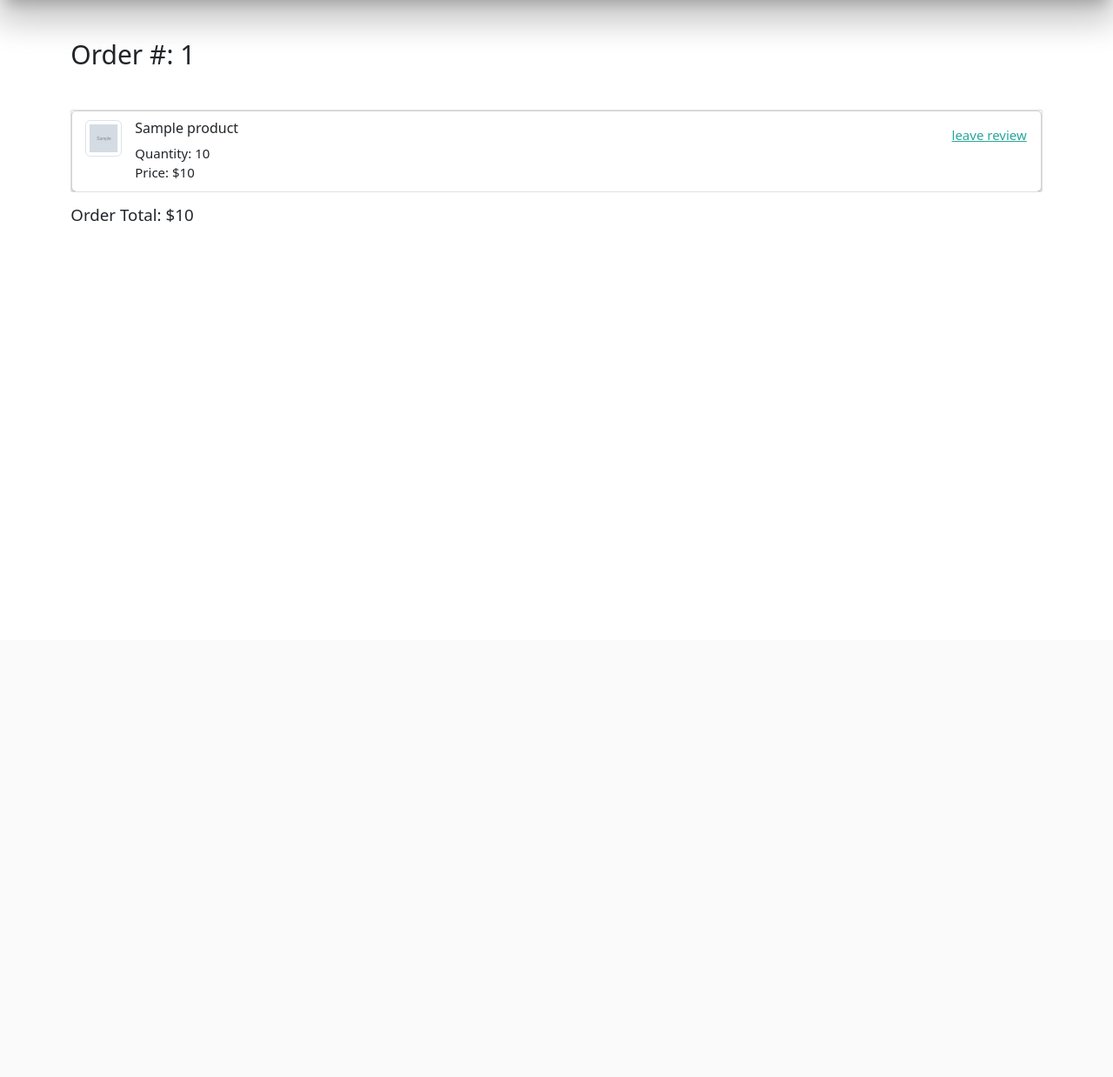
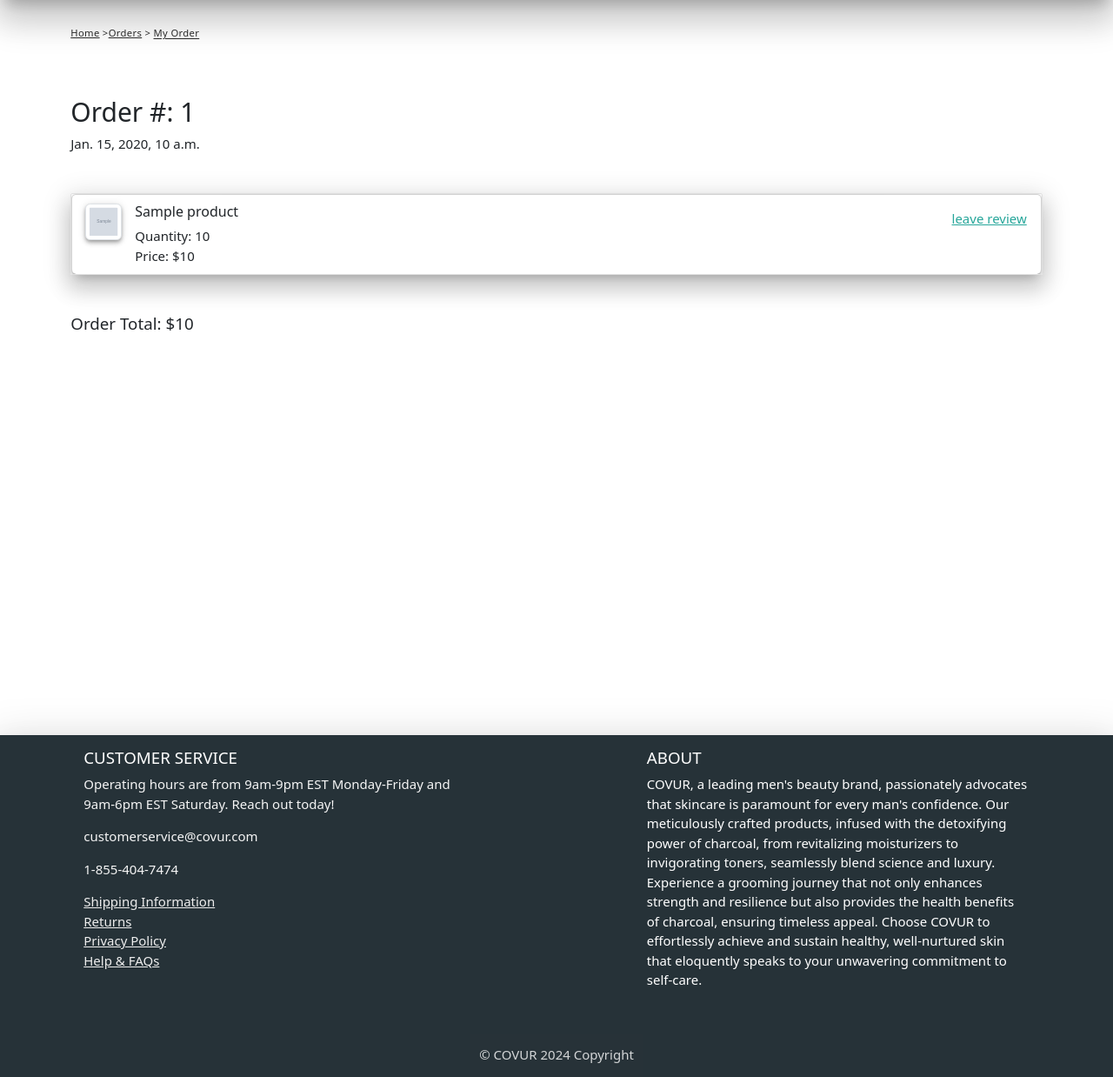
Before and after one commit to smackeem/COVUR, a Django app: template main_app/templates/orders/details.html in a window 1280 px wide. Shown: the part 64-1302 px from the top of the page at 87% size. Before the commit the page ends 319 px from the top, so only its background shows below. Run offline with Django 5.2, Linux system fonts and the light colour scheme; the template is opened without the code that fills it: most values are stand-ins (such as "Sample title", 1, 10 or a date in 2020); grey boxes marked "Sample" are stand-in pictures; some libraries are stand-ins or nearby versions.

Commit message:
Styled templates using bootstrap and materialize.

```diff
--- a/main_app/templates/base.html
+++ b/main_app/templates/base.html
@@ -22,26 +22,38 @@
   </head>
   <body>
     <header class="navbar-fixed">
-      <nav class="px-4 blue-grey darken-4 z-depth-5" >
+      <nav class="px-4 blue-grey darken-4 z-depth-5">
         <div class="nav-wrapper">
           <ul>
-            <li><a href="/" class="left brand-logo no_underline">COVUR<i class="large material-icons right">store</i></a></li>
+            <li>
+              <a href="/" class="left brand-logo no_underline"
+                >COVUR<i class="large material-icons right">store</i></a
+              >
+            </li>
           </ul>
           <ul class="right">
-            <li >
-              <a class="d-flex no_underline " href="{% url 'cart' %}">
+            <li>
+              <a class="d-flex no_underline" href="{% url 'cart' %}">
                 <i class="medium material-icons right">shopping_cart</i>
-                {% if cart.num_of_items %}<span class="align-self-start" id="num_of_items"
+                {% if cart.num_of_items %}<span
+                  class="align-self-start"
+                  id="num_of_items"
                   >{{cart.num_of_items}}
                 </span>
                 {% else %} 0 {% endif %}</a
               >
             </li>
             {% if request.user.is_authenticated %}
-            <li><a class="no_underline" href="{% url 'orders' %}">ORDERS</a></li>
-            <li><a class="no_underline" href="{% url 'logout' %}">LOGOUT</a></li>
+            <li>
+              <a class="no_underline" href="{% url 'orders' %}">ORDERS</a>
+            </li>
+            <li>
+              <a class="no_underline" href="{% url 'logout' %}">LOGOUT</a>
+            </li>
             {% else %}
-            <li><a class="no_underline" href="{% url 'signup' %}">SIGN UP</a></li>
+            <li>
+              <a class="no_underline" href="{% url 'signup' %}">SIGN UP</a>
+            </li>
             <li><a class="no_underline" href="{% url 'login' %}">LOGIN</a></li>
             {% endif %}
           </ul>
@@ -69,17 +81,16 @@
       </script>
     </header>
     {% if messages %} {% for message in messages %}
-      <div class="alert alert-{{ message.tags }} alert-dismissible fade show">
-        {{ message|safe }}
+    <div class="alert alert-{{ message.tags }} alert-dismissible fade show">
+      {{ message|safe }}
     </div>
-      {% endfor %}
-      {% endif %}
-    <main class="container">
-       {% block content %} {% endblock %}
+    {% endfor %} {% endif %}
+    <main>
+      {% block content %} {% endblock %}
       <script src="{% static 'script/script.js' %}"></script>
     </main>
 
-    <!-- <footer class="mt-5 page-footer">
+    <footer class="mt-5 page-footer d-flex flex-column align-items-center blue-grey darken-4 z-depth-5">
       <div class="container">
         <div class="row p-3">
           <div class="col l6 s12">
@@ -109,20 +120,22 @@
           <div class="col l4 offset-l2 s12">
             <h5 class="white-text">ABOUT</h5>
             <p>
-              COVUR, a premier men's beauty brand, champions the idea that
-              skincare is essential for every man's confidence. Our meticulously
-              crafted products, from revitalizing moisturizers to invigorating
-              toners, blend science and luxury to ensure a grooming experience
-              that enhances strength, resilience, and timeless appeal. Choose
-              COVUR to effortlessly achieve and maintain healthy, well-nurtured
-              skin that speaks volumes about your self-care commitment.
+              COVUR, a leading men's beauty brand, passionately advocates that
+              skincare is paramount for every man's confidence. Our meticulously
+              crafted products, infused with the detoxifying power of charcoal,
+              from revitalizing moisturizers to invigorating toners, seamlessly
+              blend science and luxury. Experience a grooming journey that not
+              only enhances strength and resilience but also provides the health
+              benefits of charcoal, ensuring timeless appeal. Choose COVUR to
+              effortlessly achieve and sustain healthy, well-nurtured skin that
+              eloquently speaks to your unwavering commitment to self-care.
             </p>
           </div>
         </div>
       </div>
-      <div class="footer-copyright">
+      <div class="footer-copyright d-flex justify-content-center">
         <div class="container">© COVUR 2024 Copyright</div>
       </div>
-    </footer> -->
+    </footer>
   </body>
 </html>
--- a/main_app/templates/checkout.html
+++ b/main_app/templates/checkout.html
@@ -1,5 +1,5 @@
 {% extends 'base.html' %} {% block content %}
-
+<div class="container">
 <section>
     <div class="product">
       <img src="https://i.imgur.com/EHyR2nP.png" alt="The cover of Stubborn Attachments" />
@@ -16,7 +16,7 @@
         <button type="submit" id="checkout-button">Checkout</button>
     </form>
   </section>
-
+</div>
 {% endblock %}
 <script>
 
--- a/main_app/templates/login.html
+++ b/main_app/templates/login.html
@@ -1,5 +1,5 @@
 {% extends 'base.html' %} {% block content %}
-
+<div class="container">
 
 {% if next %}
     <p class="warning">Please login to access this page.</p>
@@ -25,5 +25,5 @@
       </div>
   </div>
 </div>
-
+</div>
 {% endblock %}
--- a/main_app/templates/orders/details.html
+++ b/main_app/templates/orders/details.html
@@ -1,12 +1,16 @@
 {% extends 'base.html' %} {% block content %}
-
+<div class="container">
+<div class="in-app-nav">
+    <a href="{% url 'catalog' %}">Home</a> ><a href="{% url 'orders' %}">Orders</a> > <span>My Order</span>
+</div>
 <h2 class="mt-5">Order #: {{order.stripe_checkout_id}}</h2>
+<p>{{order.success_date}}</p>
 
 <div class="mt-5 row-6">
-        <ul class="collection">
+        <ul class="collection  z-depth-4">
             {%for item in order.cartitems.all %}
             <li class="card collection-item avatar">
-                <img src="{{item.product.image.url}}" class="img-thumbnail circle" alt="">
+                <img src="{{item.product.image.url}}" class="img-thumbnail  circle  z-depth-2" alt="">
                 <span class="title h3">{{item.product.name}}</span>
                 <p>Quantity: {{item.quantity}} <br>
                 Price: ${{item.price}}</p>
@@ -15,8 +19,8 @@
             {% endfor %}
 
         </ul>
-        <p class="card-title h5">Order Total: ${{order.total}}</p>
+        <p class="card-title mt-5 h5">Order Total: ${{order.total}}</p>
+</div>
 </div>
 
-
 {% endblock %}
--- a/main_app/templates/signup.html
+++ b/main_app/templates/signup.html
@@ -1,6 +1,6 @@
 {% extends 'base.html' %} {% block content %}
 
-
+<div class="container">
 <div class="my-5 container card z-depth-4">
   <div class="row m-4 ">
 
@@ -20,6 +20,6 @@
       </div>
   </div>
 </div>
-
+</div>
 
 {% endblock %}
--- a/static/css/style.css
+++ b/static/css/style.css
@@ -11,7 +11,7 @@ body {
   }
   main {
     flex: 1 0 auto;
-    /* min-height: 100vh; */
+    min-height: 100vh;
   }
 
   footer.page-footer {
@@ -20,3 +20,26 @@ body {
   .no_underline {
     text-decoration: none;
   }
+
+  .in-app-nav {
+    color: #2c2c2c;
+    font-size: 0.75rem;
+    font-weight: 400;
+    letter-spacing: 0.0225rem;
+    padding: 2rem 0 1.25rem;
+  }
+  .in-app-nav a {
+    color: #2c2c2c;
+  }
+  .in-app-nav a:hover {
+    color: #0057a0;
+  }
+  .in-app-nav span {
+    text-decoration: underline;
+    text-underline-offset: 2px;
+  }
+
+.bgimg{
+  background-image: url('https://i.ibb.co/vJGxcMS/what-is-charcoal-3-1024x1024.jpg');
+
+}
```
Also changed, not shown: main_app/templates/cancel.html (deleted, +0 -7 lines), main_app/templates/cart.html (+4 -4 lines), main_app/templates/orders/index.html (+11 -8 lines), main_app/templates/products/details.html (+6 -2 lines), main_app/templates/products/index.html (+6 -4 lines), main_app/templates/success.html (deleted, +0 -10 lines).
